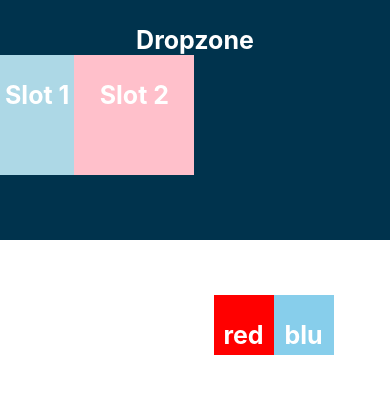
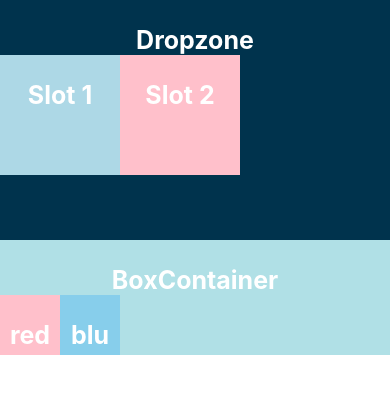
Before and after one commit to barsnes-group/deNovoGame_ReactNative, a React Native app: screen / in a window 390 px wide. Shown: the top 394 px of the page. Built offline with nearby package versions, Linux system fonts and the light colour scheme.

Commit message:
boxcontainer

```diff
--- a/components/Items.jsx
+++ b/components/Items.jsx
@@ -123,8 +123,9 @@ const styles = StyleSheet.create({
     },
     boxContainer: {
         alignItems: "stretch",
-        backgroundColor: "#red",
-        alignSelf: `flex-end`,
+        backgroundColor: "powderblue",
+        alignSelf: `stretch`,
+
     },
     blueBox: {
         backgroundColor: "skyblue",
@@ -132,13 +133,13 @@ const styles = StyleSheet.create({
         height: FINAL_INT*2,
     },
     redBox: {
-        backgroundColor: "red",
+        backgroundColor: "pink",
         width: FINAL_INT*2,
         height: FINAL_INT*2,
     },
     slot1: {
         backgroundColor: "lightblue",
-
+        width: FINAL_INT*4,
         height: FINAL_INT*4,
         alignItems: "stretch",
     },
```
